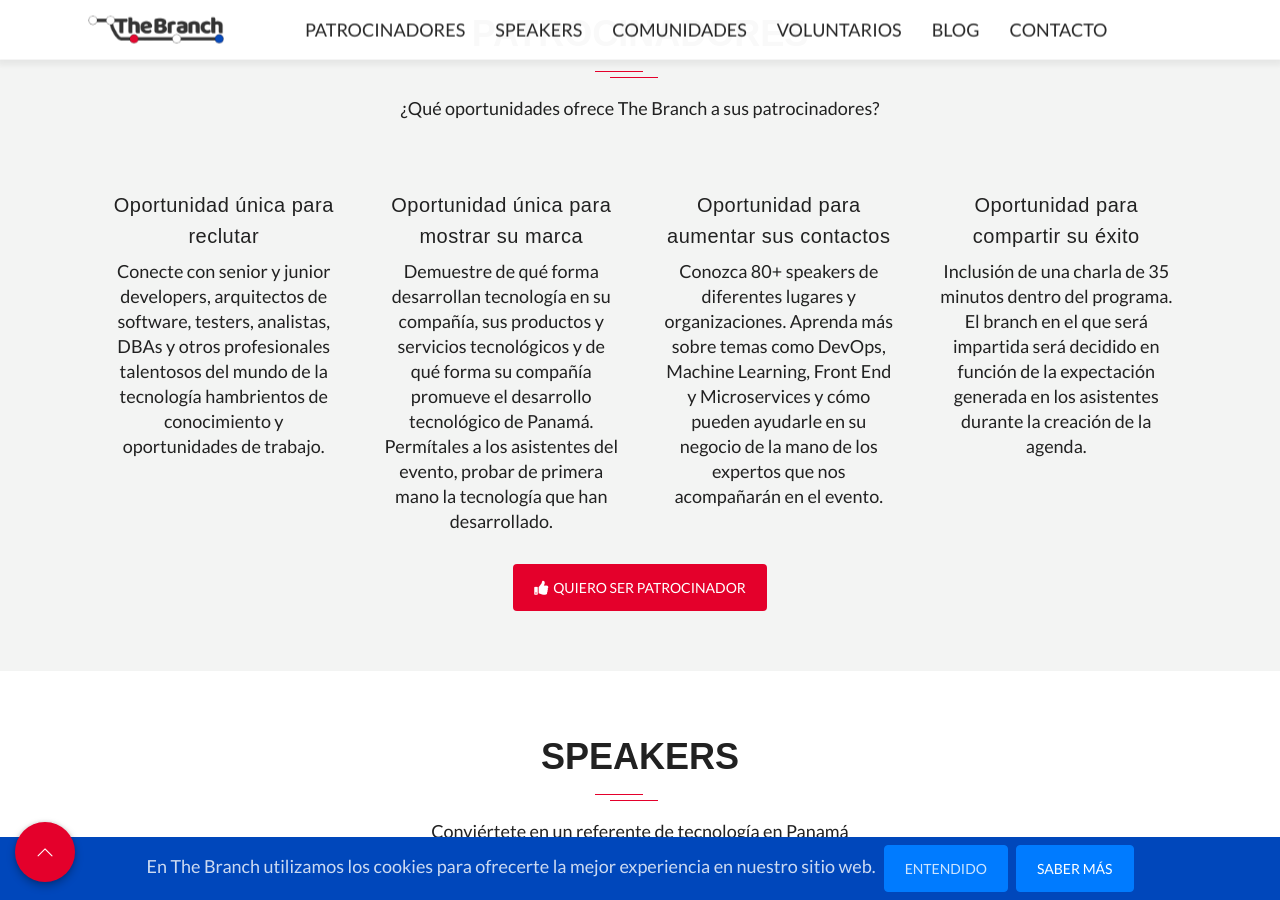
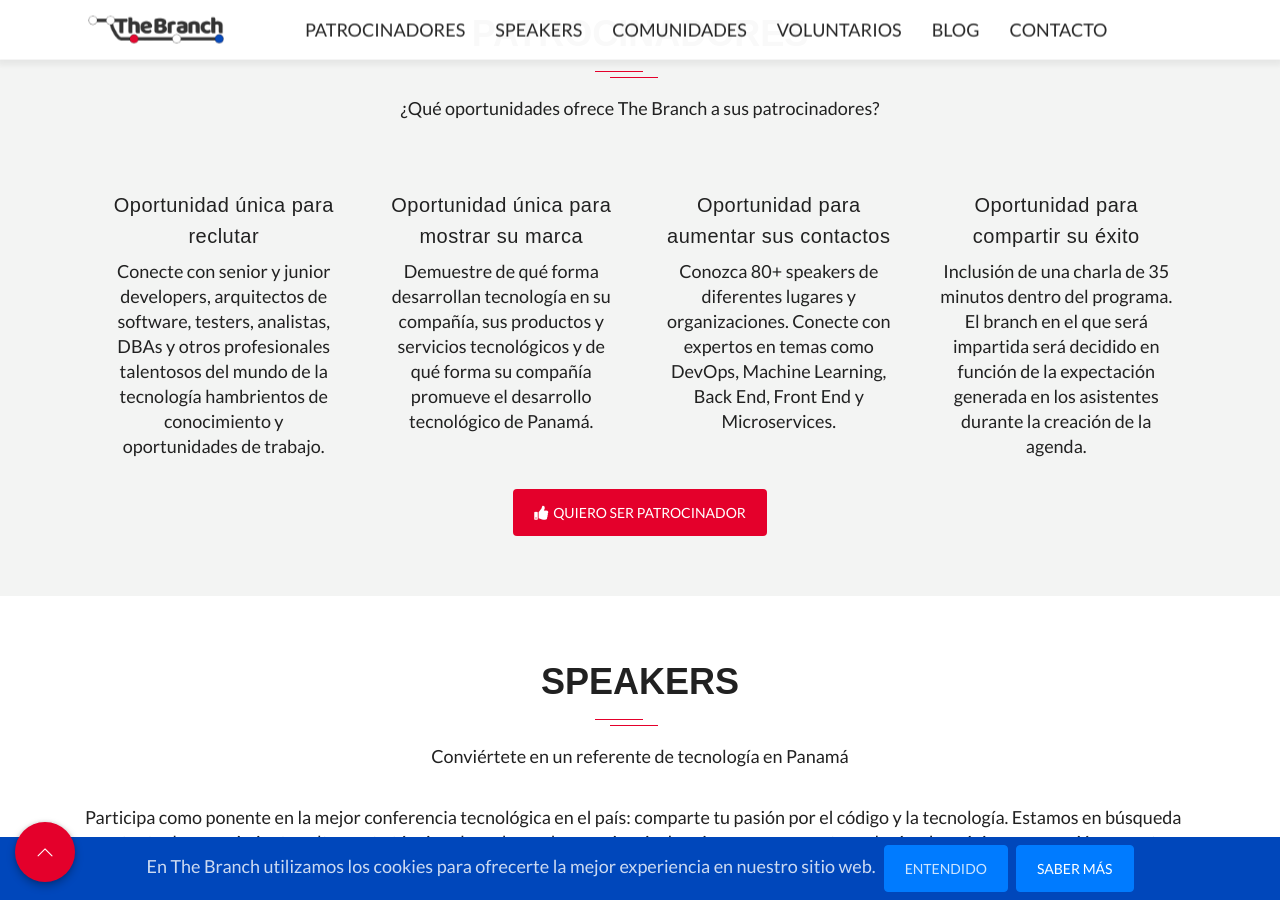
Before and after one commit to marvlm/thebranchconf, a Jekyll site: the page built from index.html, in a window 1280 px wide and 900 px high, scrolled down 2750 px. Built offline with Jekyll 4.4.1, drawn with Linux system fonts in a browser that asks for light colours; nearby versions of some CDN libraries; some web fonts are replaced; the list of posts is cut into pages by our own code; comment, search, counter and statistics services are not loaded.

Commit message:
Removed duplication of data, sponsors data file created

```diff
--- /dev/null
+++ b/_data/sponsors.yml
@@ -0,0 +1,18 @@
+docs_list_title: Sponsors
+docs:
+
+- title: Oportunidad única para reclutar
+  description_a: Conecte con senior y junior developers, arquitectos de software, testers, analistas, DBAs y otros profesionales talentosos del mundo de la tecnología hambrientos de conocimiento y oportunidades de trabajo.
+  description_b: Cubrir la demanda de profesionales en el sector tecnológico es una difícil tarea para los departamentos de talento y Recursos Humanos de las compañías. The Branch será el lugar ideal para las empresas que estén buscando ampliar sus equipos con el mejor talento de Panamá.
+
+- title: Oportunidad única para mostrar su marca
+  description_a: Demuestre de qué forma desarrollan tecnología en su compañía, sus productos y servicios tecnológicos y de qué forma su compañía promueve el desarrollo tecnológico de Panamá.
+  description_b: Permítales a los asistentes del evento, probar de primera mano la tecnología que han desarrollado.
+
+- title: Oportunidad para aumentar sus contactos
+  description_a: Conozca 80+ speakers de diferentes lugares y organizaciones. Conecte con expertos en temas como DevOps, Machine Learning, Back End, Front End y Microservices.
+  description_b: Descubra como todos ellos pueden ayudarle en su negocio a través del conocimiento y tecnología que compartirán durante el evento.
+
+- title: Oportunidad para compartir su éxito
+  description_a: Inclusión de una charla de 35 minutos dentro del programa. El branch en el que será impartida será decidido en función de la expectación generada en los asistentes durante la creación de la agenda.
+  description_b:
--- a/_includes/widgets/sponsors.html
+++ b/_includes/widgets/sponsors.html
@@ -12,8 +12,18 @@
         </div>
         <div class="container">
             <div class="row text-center">
-                <!-- Counter Item -->
+                {% for item in site.data.sponsors.docs %}
                 <div class="col-md-6 col-lg-3 col-xs-12 work-counter-widget text-center services-item">
+                    <div class="services-content" data-wow-delay="0.3s">
+                        <h3>
+                            <a>{{item.title}}</a>
+                        </h3>
+                        <p>{{item.description_a}}
+                        </p>
+                    </div>
+                </div>
+                {% endfor %}
+                <!-- <div class="col-md-6 col-lg-3 col-xs-12 work-counter-widget text-center services-item">
                     <div class="services-content" data-wow-delay="0.3s">
                         <h3>
                             <a>Oportunidad única para reclutar</a>
@@ -22,7 +32,6 @@
                         </p>
                     </div>
                 </div>
-                <!-- Counter Item -->
                 <div class="col-md-6 col-lg-3 col-xs-12 work-counter-widget text-center services-item">
                     <div class="services-content" data-wow-delay="0.6s">
                         <h3>
@@ -36,7 +45,6 @@
                         </p>
                     </div>
                 </div>
-                <!-- Counter Item -->
                 <div class="col-md-6 col-lg-3 col-xs-12 work-counter-widget text-center services-item">
                     <div class="services-content">
                         <h3>
@@ -48,7 +56,6 @@
                             en su negocio de la mano de los expertos que nos acompañarán en el evento.</p>
                     </div>
                 </div>
-                <!-- Counter Item -->
                 <div class="col-md-6 col-lg-3 col-xs-12 work-counter-widget text-center services-item">
                     <div class="services-content" data-wow-delay="1.2s">
                         <h3>
@@ -58,7 +65,7 @@
                             será decidido en función de la expectación generada en los asistentes durante la creación de
                             la agenda.</p>
                     </div>
-                </div>
+                </div> -->
                 <div class="col-12 text-center">
                     <a href="{{site.baseurl}}/patrocinadores" class="btn btn-common"><i
                             class="fas fa-thumbs-up"></i>Quiero ser
--- a/_pages/patrocinadores.md
+++ b/_pages/patrocinadores.md
@@ -9,32 +9,20 @@
 
 #### ¿Qué gana su empresa al patrocinar The Branch?
 
-#### UNA OPORTUNIDAD EFECTIVA PARA RECLUTAR
+{% for item in site.data.sponsors.docs %}
+#### {{item.title}}
 
-Conecte con senior y junior developers, arquitectos de software, testers, analistas, DBAs y otros profesionales talentosos del mundo de la tecnología hambrientos de conocimiento y oportunidades de trabajo.
+{{item.description_a}}
 
-Cubrir la demanda de profesionales en el sector tecnológico es una difícil tarea para los departamentos de talento y Recursos Humanos de las compañías. The Branch será el lugar ideal para las empresas que estén buscando ampliar sus equipos con el mejor talento de Panamá.
+{{item.description_b}}
 
-#### UNA OCASIÓN ÚNICA PARA DAR VISIBILIDAD A SU MARCA
+{% endfor %}
 
-Demuestre de qué forma desarrollan tecnología en su compañía, sus productos y servicios tecnológicos y de qué forma su compañía promueve el desarrollo tecnológico de Panamá.
 
-Permítales a los asistentes del evento, el probar de primera mano la tecnología que han desarrollado.
-
-#### UNA OPORTUNIDAD PARA HACER CRECER SU RED DE CONTACTOS
-
-Conozca 80+ speakers de diferentes lugares y organizaciones.
-
-Aprenda más sobre temas como DevOps, Machine Learning, Front End y Microservices y cómo pueden ayudarle en su negocio de la mano de los expertos que nos acompañarán en el evento.
-
-#### OPORTUNIDAD DE COMPARTIR SOBRE UN CASO DE ÉXITO O LECCIONES APRENDIDAS
-
-Inclusión de una **charla de 35 minutos dentro del programa**. El branch en el que será impartida será decidido en función de la expectación generada en los asistentes durante la creación de la agenda.
-
-#### Rellene el siguiente formulario y nos pondremos en contacto con usted.
-
-<!-- <iframe src="https://docs.google.com/forms/d/e/1FAIpQLSdKfPxBc6ATFfRVZApgTURbolxpmuzmYIRqheRsGq4U61_nFQ/viewform?embedded=true" width="100%" height="1434" frameborder="0" marginheight="0" marginwidth="0">Cargando…</iframe> -->
+## Rellene el siguiente formulario y nos pondremos en contacto con usted.
 
 {% include layout/gforms.html url=site.form_patrocinadores height="1500px" %}
 
+**The Branch es posible gracias al aporte generoso de todos ustedes, nuestros patrocinadores.**
+
 ***
```
